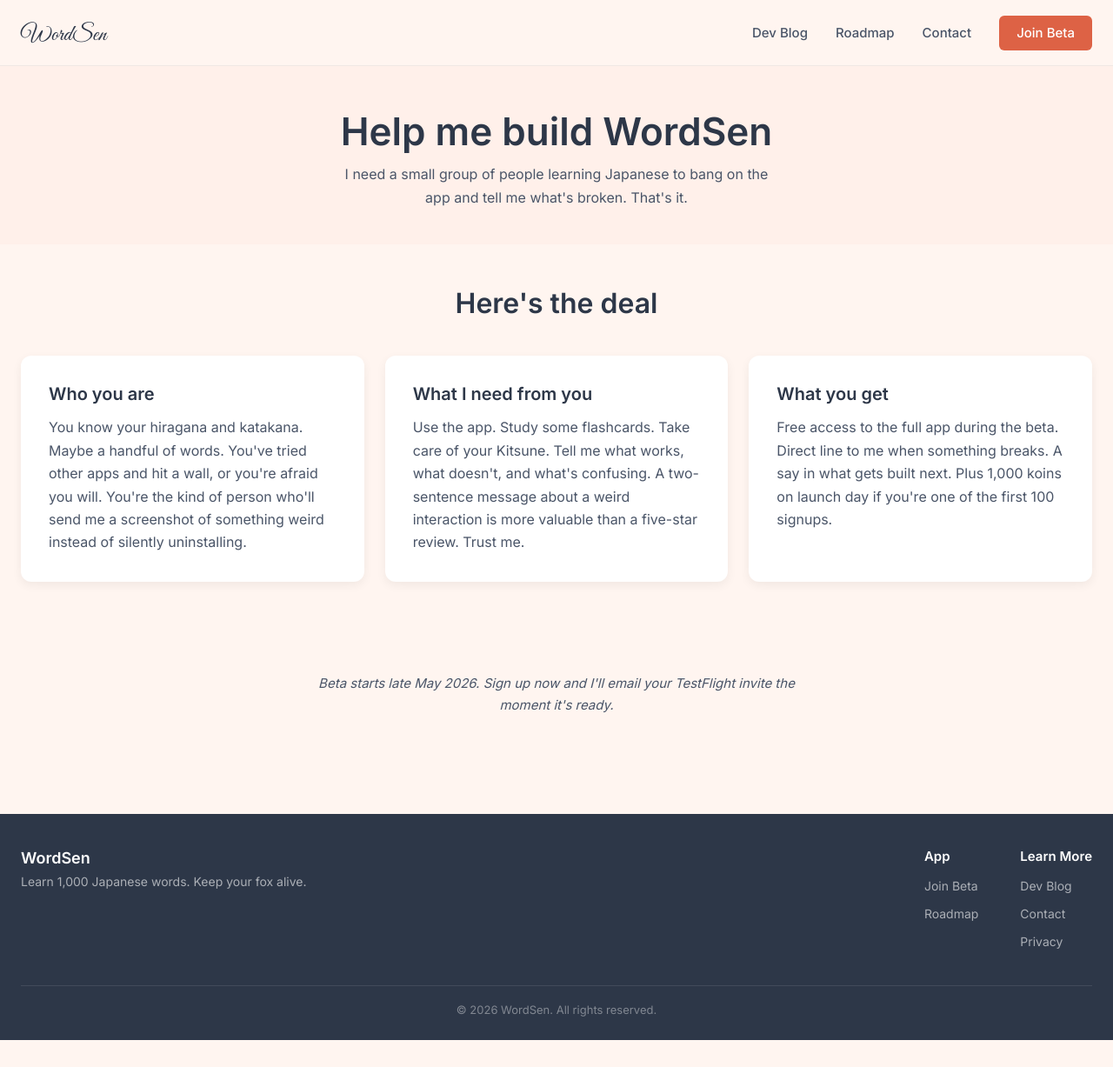
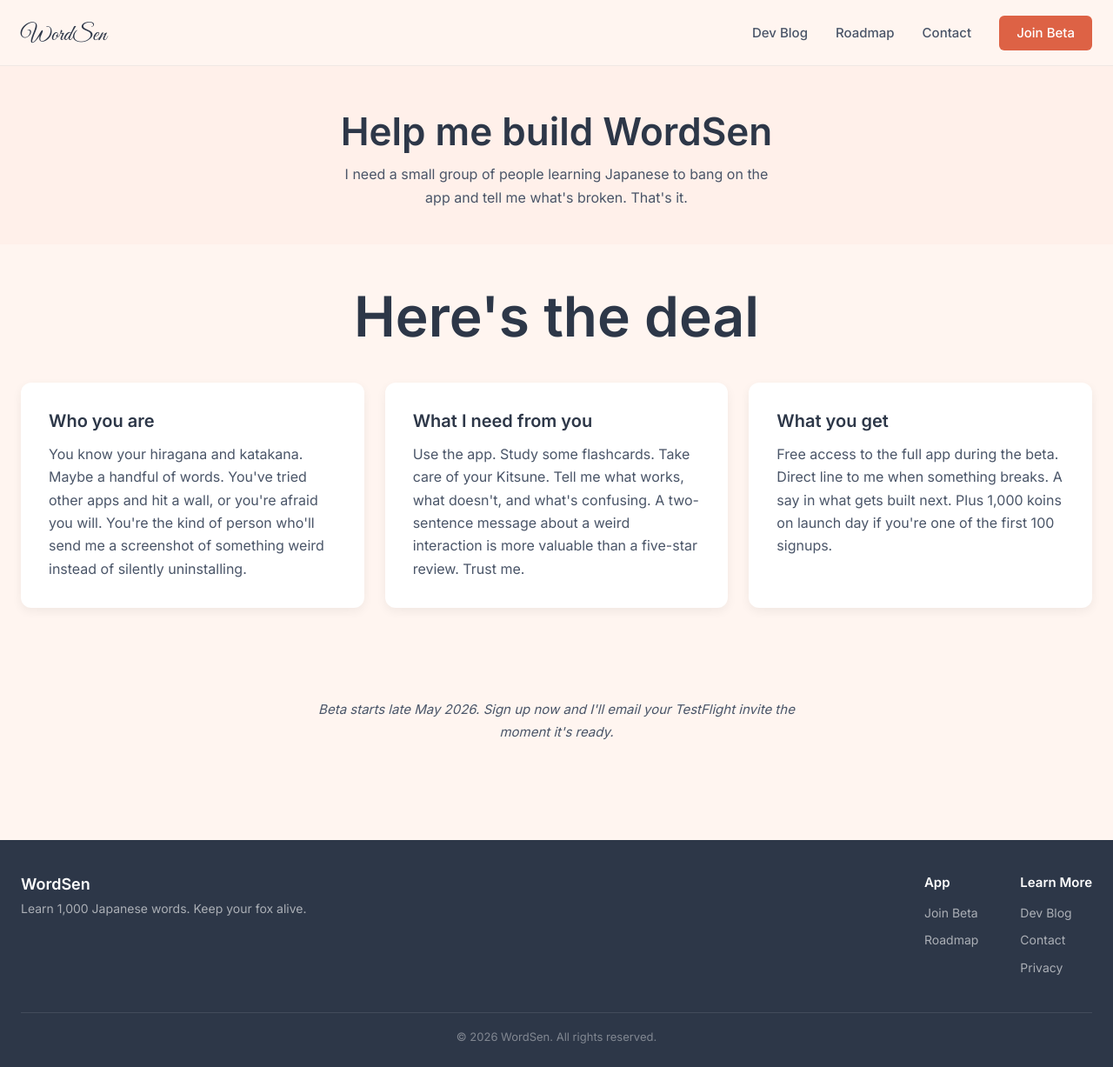
Before and after one commit to froghaiku/WordSenWebsite, a Jekyll site: the page built from beta.html, in a window 1280 px wide and 1227 px high. Shown: the whole window at 87% size. Built offline with Jekyll 4.4.1, drawn with Linux system fonts in a browser that asks for light colours.

Commit message:
Double the size of .section-title headers
"How WordSen is different" (homepage) and "Here's the deal" (beta page)
both use .section-title and were inheriting the default h2 size of 2rem.
Bumped to 4rem (2x), with mobile breakpoints at 2.75rem (768px) and
2.25rem (480px) so they don't blow out on phones. Hero h1 stays at its
existing 4.25rem since it has its own selector — section-title still
sits below the hero in the visual hierarchy.

Co-Authored-By: Claude Opus 4.7 (1M context) <noreply@anthropic.com>

```diff
--- a/assets/css/main.css
+++ b/assets/css/main.css
@@ -421,7 +421,12 @@ main { padding-top: var(--header-height); }
    HOMEPAGE - HOW IT WORKS
    ================================================ */
 .how-section { padding: 3rem 0 4rem; }
-.section-title { text-align: center; margin-bottom: 2.5rem; }
+.section-title {
+  text-align: center;
+  margin-bottom: 2.5rem;
+  font-size: 4rem;
+  line-height: 1.1;
+}
 .features-grid {
   display: grid;
   grid-template-columns: repeat(3, 1fr);
@@ -959,6 +964,7 @@ main { padding-top: var(--header-height); }
   .hero { padding: 2.5rem 0; min-height: auto; }
   .hero .container { grid-template-columns: 1fr; text-align: center; gap: 2rem; }
   .hero-content h1 { font-size: 2.75rem; letter-spacing: -0.01em; }
+  .section-title { font-size: 2.75rem; }
   .hero-image { order: -1; }
   .hero-image .app-screenshots { max-width: 360px; }
 
@@ -992,6 +998,7 @@ main { padding-top: var(--header-height); }
 @media (max-width: 480px) {
   .container { padding: 0 1rem; }
   .hero-content h1 { font-size: 2.25rem; }
+  .section-title { font-size: 2.25rem; }
   .btn-large { padding: 0.875rem 2rem; }
   .hero-image .app-screenshots { max-width: 280px; }
 }
```
